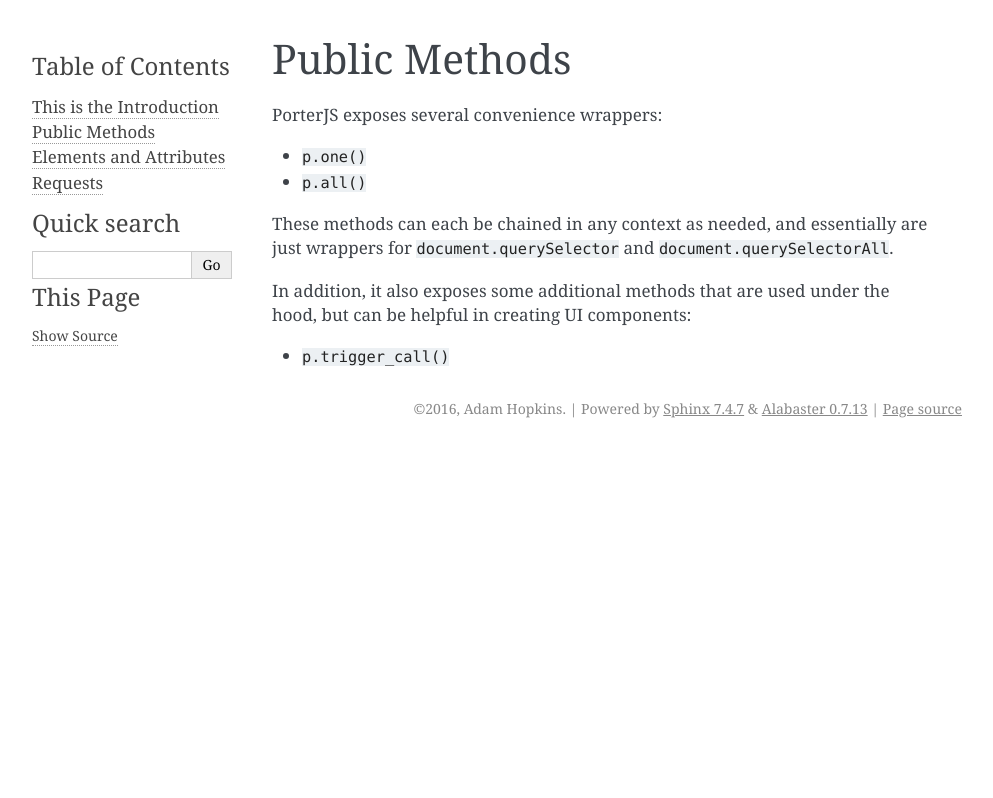
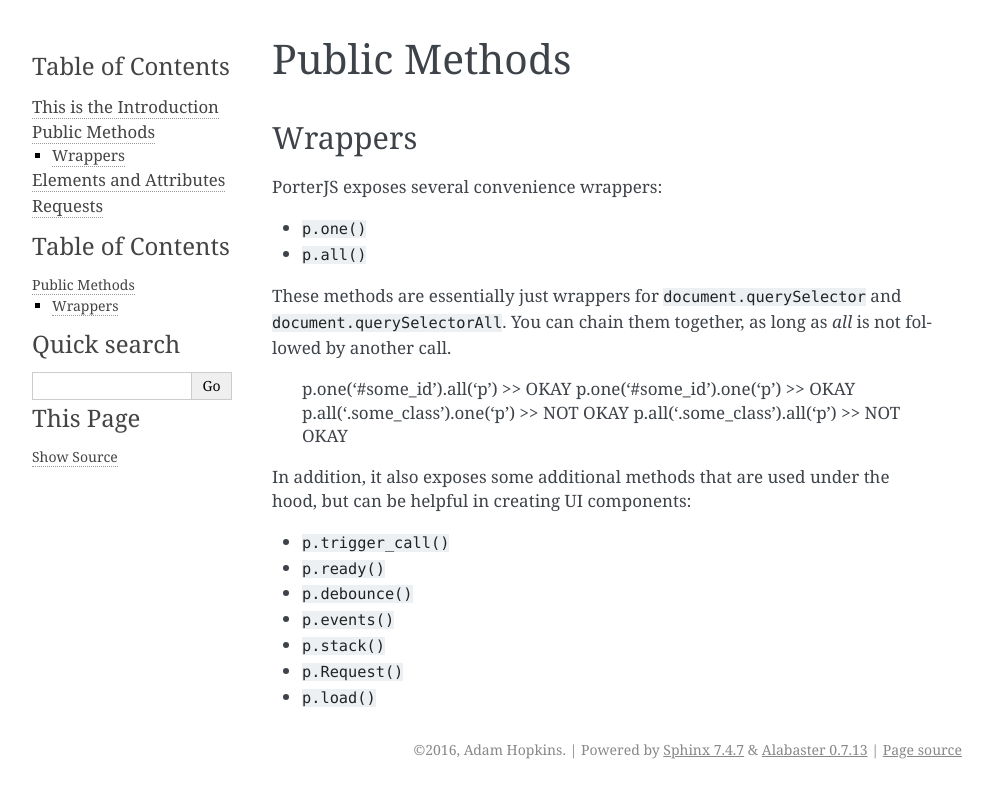
Before and after one commit to ahopkins/porterjs, a Sphinx documentation site: the page built from docs/public.rst, in a window 1280 px wide. Shown: the top 798 px of the page, without its empty margins (148-1141 px from the left). Built offline with Sphinx 7.4.7, drawn with Linux system fonts in a browser that asks for light colours.

Commit message:
Additional docs

```diff
--- a/docs/elements.rst
+++ b/docs/elements.rst
@@ -6,7 +6,7 @@ PorterJS tries to do all the dirty work for you in trying to figure out what you
 Attributes
 ----------
 
-``data-method``
+(1) ``data-method``
 +++++++++++++++
 
 **Purpose**: To change the HTTP request method for any element that triggers a call.
--- a/docs/intro.rst
+++ b/docs/intro.rst
@@ -1,2 +1,7 @@
 This is the Introduction
 ========================
+
+Why PorterJS?
+-------------
+
+That's a good question. There are plenty of other *good* packages out there. Why another?
--- a/docs/public.rst
+++ b/docs/public.rst
@@ -1,13 +1,27 @@
 Public Methods
 ==============
+
+Wrappers
+--------
 
 PorterJS exposes several convenience wrappers:
 
 * ``p.one()``
 * ``p.all()``
 
-These methods can each be chained in any context as needed, and essentially are just wrappers for ``document.querySelector`` and ``document.querySelectorAll``.
+These methods are essentially just wrappers for ``document.querySelector`` and ``document.querySelectorAll``. You can chain them together, as long as `all` is not followed by another call.
+
+    p.one('#some_id').all('p')      >> OKAY
+    p.one('#some_id').one('p')      >> OKAY
+    p.all('.some_class').one('p')   >> NOT OKAY
+    p.all('.some_class').all('p')   >> NOT OKAY
 
 In addition, it also exposes some additional methods that are used under the hood, but can be helpful in creating UI components:
 
 * ``p.trigger_call()``
+* ``p.ready()``
+* ``p.debounce()``
+* ``p.events()``
+* ``p.stack()``
+* ``p.Request()``
+* ``p.load()``
```
